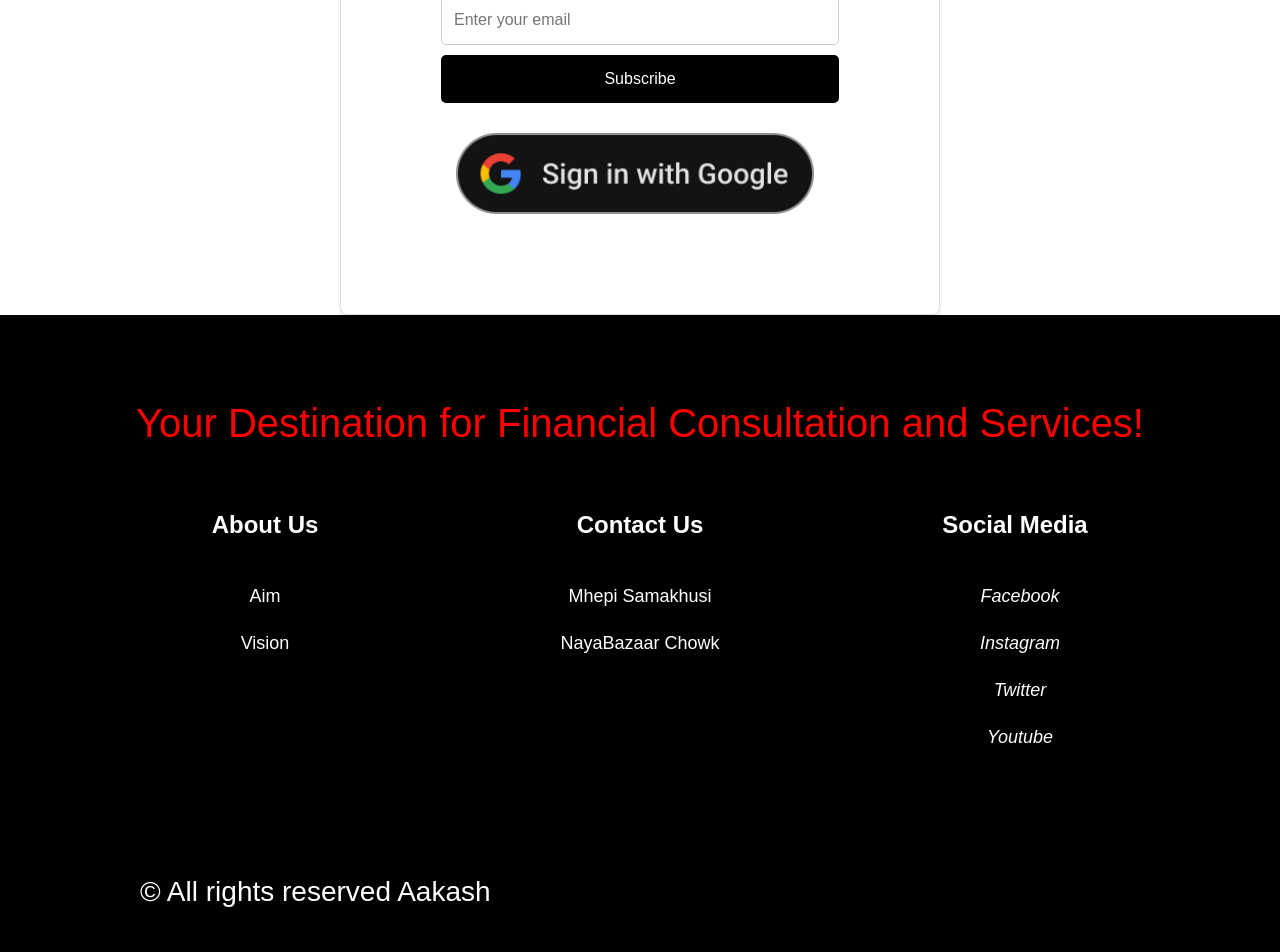
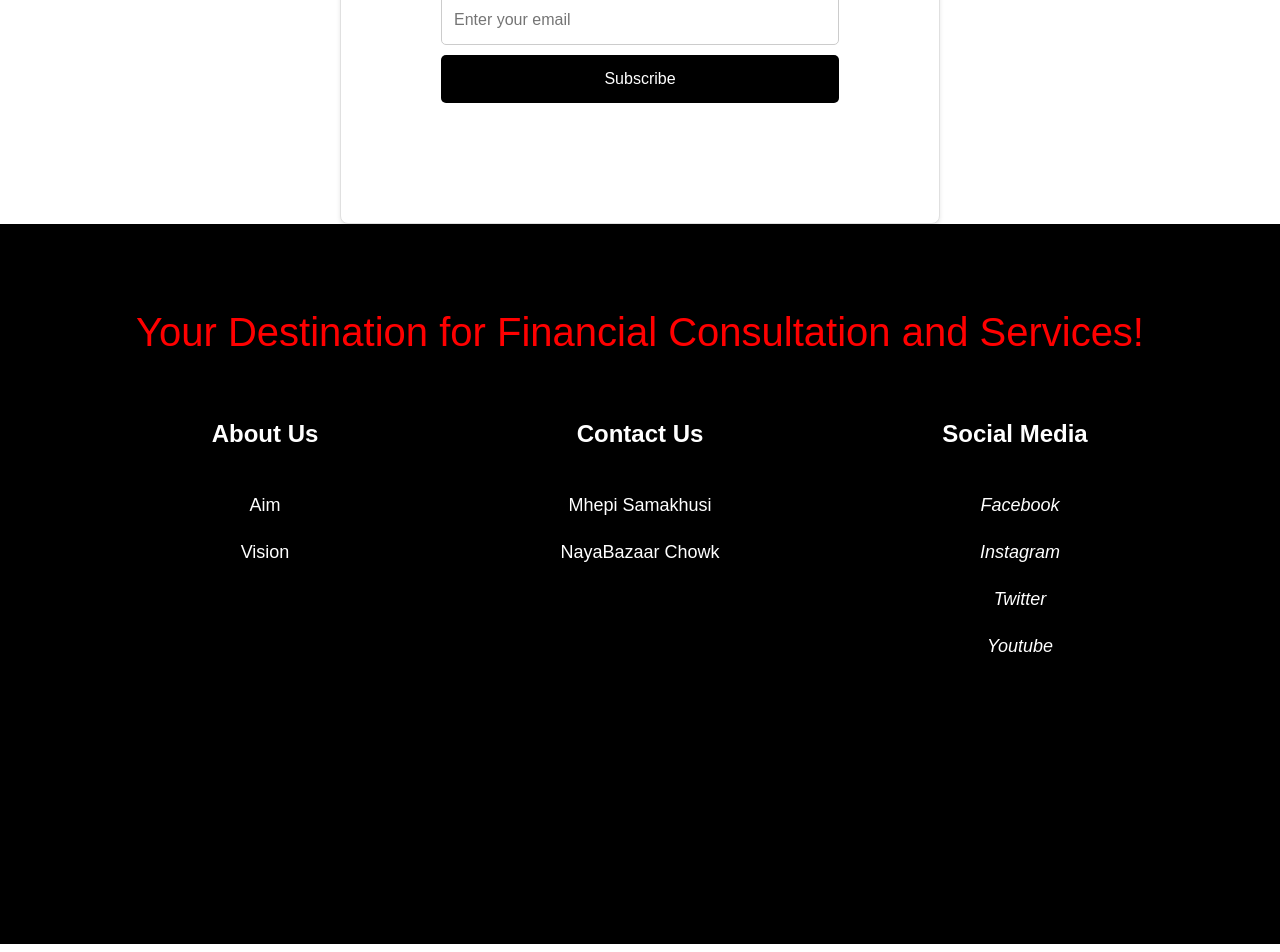
Before and after one commit to aakash2060/Tax-Doctor, a React (Create React App) app: page /newsletter in a window 1280 px wide. Shown: the part 320-1272 px from the top of the page. Built offline with nearby package versions, Linux system fonts and the light colour scheme.

Commit message:
Removing faulty code

```diff
--- a/package.json
+++ b/package.json
@@ -41,5 +41,10 @@
       "last 1 firefox version",
       "last 1 safari version"
     ]
+  },
+  "devDependencies": {
+    "autoprefixer": "^10.4.21",
+    "postcss": "^8.5.6",
+    "tailwindcss": "^4.1.11"
   }
 }
--- a/src/components/Footer.js
+++ b/src/components/Footer.js
@@ -84,7 +84,7 @@ export const Footer = () => {
           </Column>
         </Row>
         <Row>
-          <CopyrightText>&copy; All rights reserved Aakash </CopyrightText>
+          {/* <CopyrightText>&copy; All rights reserved  </CopyrightText> */}
         </Row>
       </FooterContainer>
     </Box>
--- a/src/pages/Home.js
+++ b/src/pages/Home.js
@@ -9,7 +9,7 @@ import img5 from "../assets/img5.jpeg";
 import img6 from "../assets/img6.jpeg";
 
 import WhatsApp from "../assets/whatsapp.png";
-import MessengerCustomerChat from "react-messenger-customer-chat";
+// import MessengerCustomerChat from "react-messenger-customer-chat";
 import "../pages/Home.css";
 
 const Home = () => {
@@ -185,11 +185,11 @@ const Home = () => {
                 );
               }}
             />
-            <MessengerCustomerChat
+            {/* <MessengerCustomerChat
               pageId="10114995638150"
               appId="432968499221329"
               htmlRef="messenger-ref"
-            />
+            /> */}
           </div>
         </div>
       </div>
--- a/src/pages/Newsletter.js
+++ b/src/pages/Newsletter.js
@@ -1,8 +1,7 @@
 import React, { useState } from "react";
-import { db, signInWithGoogle } from "../config/firebase"; // Adjust the path according to your project structure
+import { db } from "../config/firebase";
 import { collection, addDoc } from "firebase/firestore";
 import "./Newsletter.css";
-import googleSignInImg from "../assets/web_dark_rd_SI@2x.png";
  export const Newsletter = () => {
   const [email, setEmail] = useState("");
   const [subscribed, setSubscribed] = useState(false);
@@ -31,15 +30,15 @@ import googleSignInImg from "../assets/web_dark_rd_SI@2x.png";
     }
   };
 
-  const handleGoogleSignIn = async () => {
-    try {
-      const user = await signInWithGoogle();
-      setEmail(user.email);
-      await subscribe();
-    } catch (err) {
-      setError("Failed to sign in with Google. Please try again later.");
-    }
-  };
+  // const handleGoogleSignIn = async () => {
+  //   try {
+  //     const user = await signInWithGoogle();
+  //     setEmail(user.email);
+  //     await subscribe();
+  //   } catch (err) {
+  //     setError("Failed to sign in with Google. Please try again later.");
+  //   }
+  // };
 
   return (
     <div className="newsletter-subscription" style={{padding:'100px'}}>
@@ -60,12 +59,12 @@ import googleSignInImg from "../assets/web_dark_rd_SI@2x.png";
             <button onClick={subscribe}>Subscribe</button>
           </div></div>
 
-          <img
+          {/* <img
             src={googleSignInImg}
             alt="Sign in with Google"
             onClick={handleGoogleSignIn}
             className="google-signin"
-          />
+          /> */}
           {error && <p className="error-message">{error}</p>}
         </>
       )}
```
Also changed, not shown: 2 other files (tests, documents, lock files or other folders).
